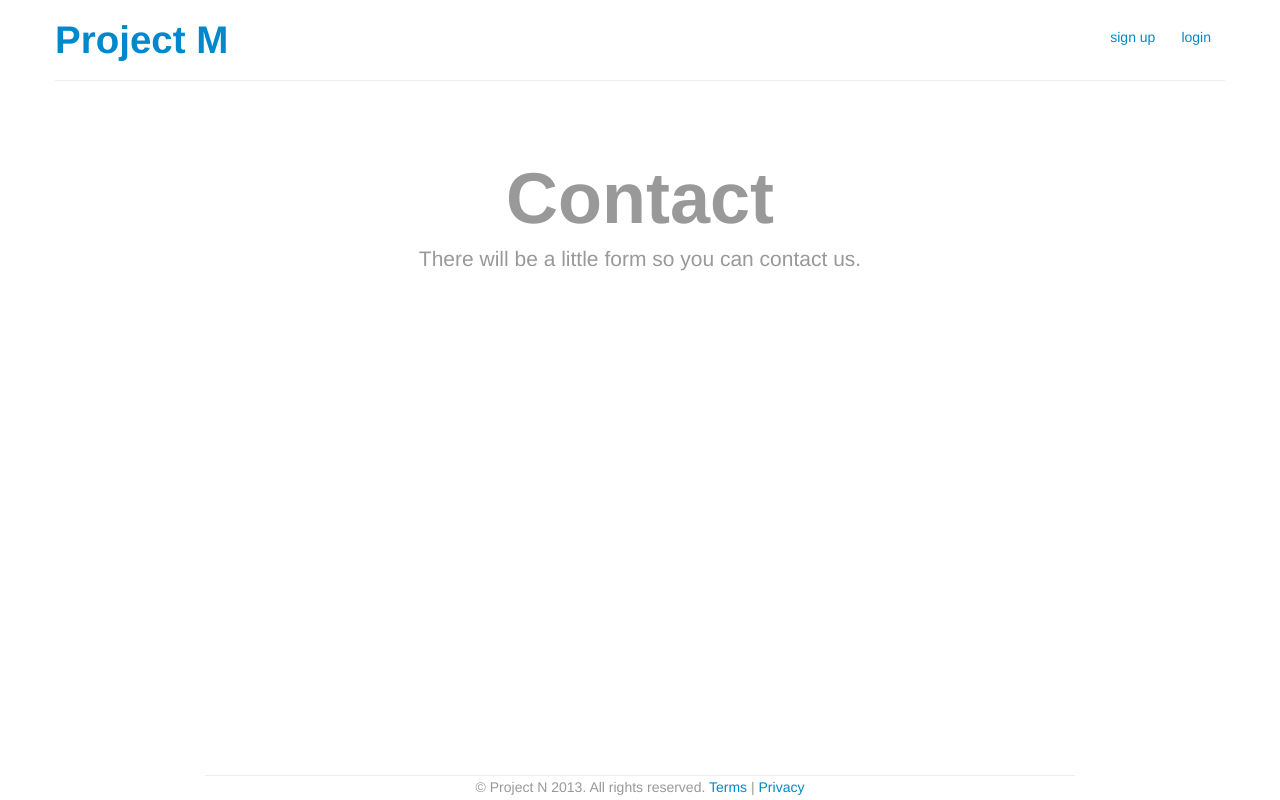
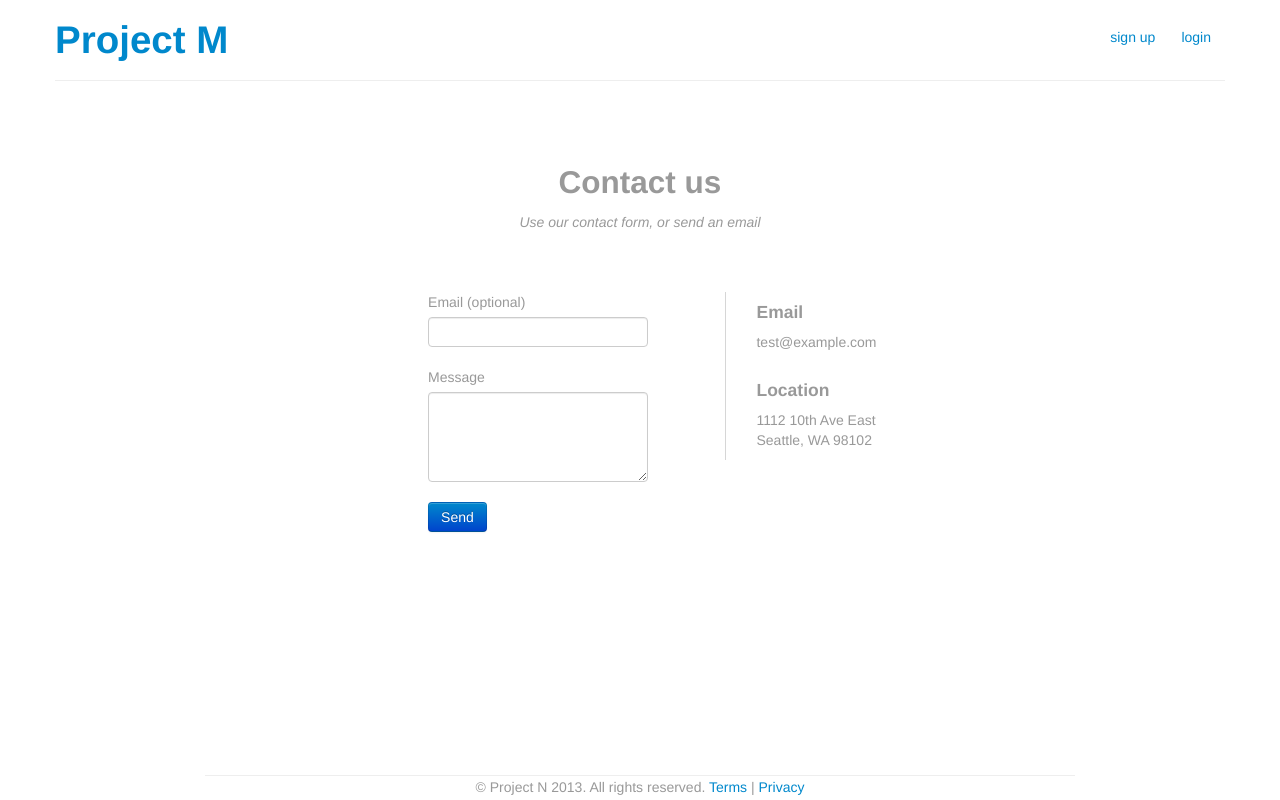
Before and after one commit to jpasko/project_n, a Django app: template templates/contact_page.html in a window 1280 px wide. Run offline with Django 3.2, Linux system fonts and the light colour scheme; the template is opened without the code that fills it, so the values that code supplies are empty; parts of the project's set-up code (start-up, migrations or seed data) failed here and were passed over; some libraries are stand-ins or nearby versions.

Commit message:
further tweaks

```diff
--- a/project_n/settings.py
+++ b/project_n/settings.py
@@ -8,7 +8,7 @@ DEV_SETTINGS = False
 TEMPLATE_DEBUG = DEBUG
 
 ADMINS = (
-    # ('jpasko', 'jbpasko@gmail.com'),
+    ('jpasko', 'jbpasko@gmail.com'),
 )
 
 # Declare the user profile module
--- a/templates/contact_page.html
+++ b/templates/contact_page.html
@@ -3,10 +3,29 @@
 {% block header %}
 {% endblock %}
 {% block content %}
-<div class="row container-narrow">
-  <div class="jumbotron">
-    <h1 class="muted">Contact</h1>
-    <p class="lead muted">There will be a little form so you can contact us.</p>
+<div class="container-narrow">
+  <div class="jumbotron muted">
+    <h2>Contact us</h2>
+    <p><em>Use our contact form, or send an email</em></p>
+  </div>
+  <div class="row-fluid marketing muted">
+    <div class="span4 offset3">
+      <form method="post" action="">
+	{% csrf_token %}
+	<p><label>Email (optional)</label>
+	  <input type="text" maxlength="30" /></p>
+	<p><label>Message</label>
+	  <textarea rows="4"></textarea></p>
+	<input type="submit" value="Send" class="btn btn-primary" />
+      </form>
+    </div>
+    <div class="span3"  style="border-left: 1px solid #D6D6D6; padding-left: 30px">
+      <h4>Email</h4>
+      <p>test@example.com</p>
+      <h4>Location</h4>
+      <p>1112 10th Ave East <br>
+      Seattle, WA 98102</p>
+    </div>
   </div>
 </div>
 {% endblock %}
--- a/templates/terms.html
+++ b/templates/terms.html
@@ -123,7 +123,7 @@
   <li><strong>Copyright Infringement and DMCA Policy.</strong> As Pasko Enterprises asks others
     to respect its intellectual property rights, it respects the intellectual property
     rights of others. If you believe that material located on or linked to by PROJECT_M.com
-    violates your copyright, you are encouraged to <a href="/">notify</a> Pasko Enterprises.
+    violates your copyright, you are encouraged to <a href="/contact/">notify</a> Pasko Enterprises.
     Pasko Enterprises will respond to all such notices,
     including as required or appropriate by removing the infringing material or disabling
     all links to the infringing material. In the case of a visitor who may infringe
@@ -222,6 +222,6 @@
 <p>
   Last updated: 1/2013</p>
 <p>
-  Please <a href="/">contact</a> us if you have any question about our terms of service.</p>
+  Please <a href="/contact/">contact</a> us if you have any question about our terms of service.</p>
 </div>
 {% endblock %}
```
Also changed, not shown: templates/about_page.html (+13 -3 lines), templates/main_page.html (+10 -11 lines), templates/privacy.html (+7 -8 lines).
